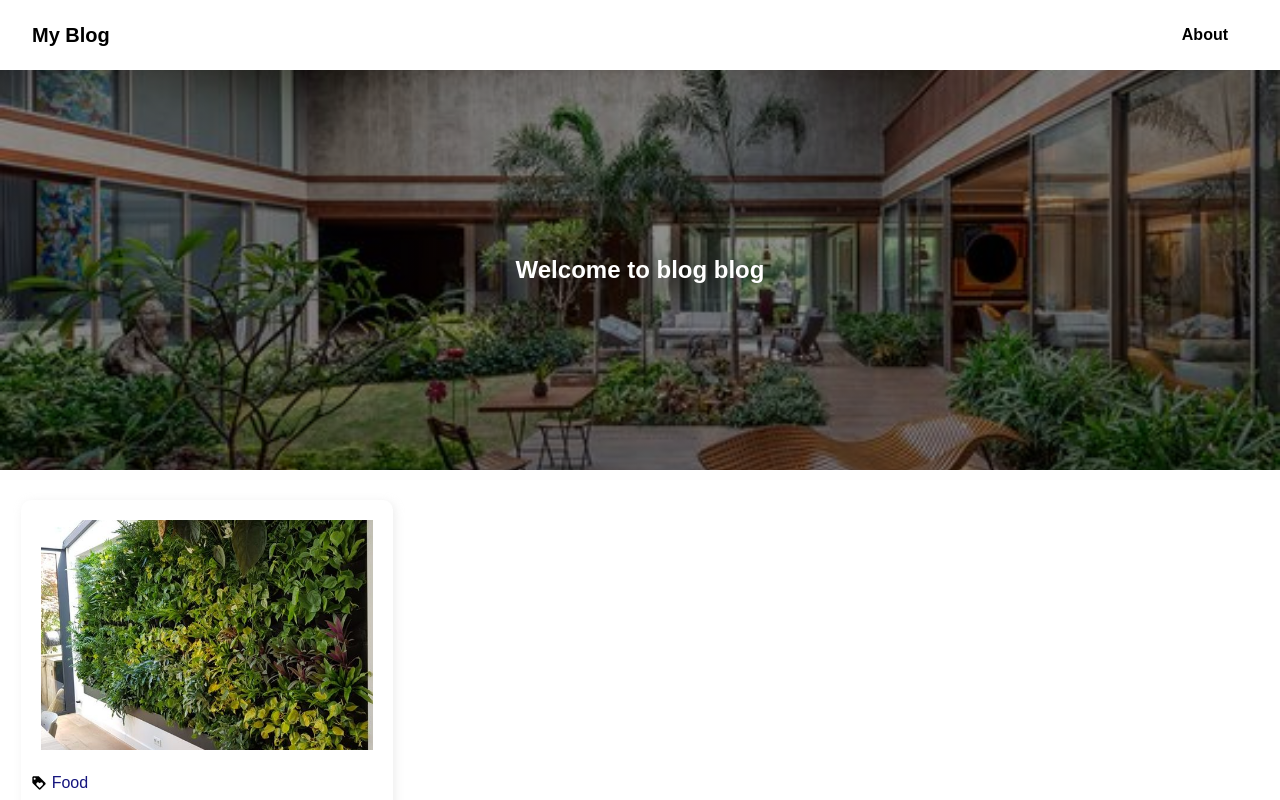
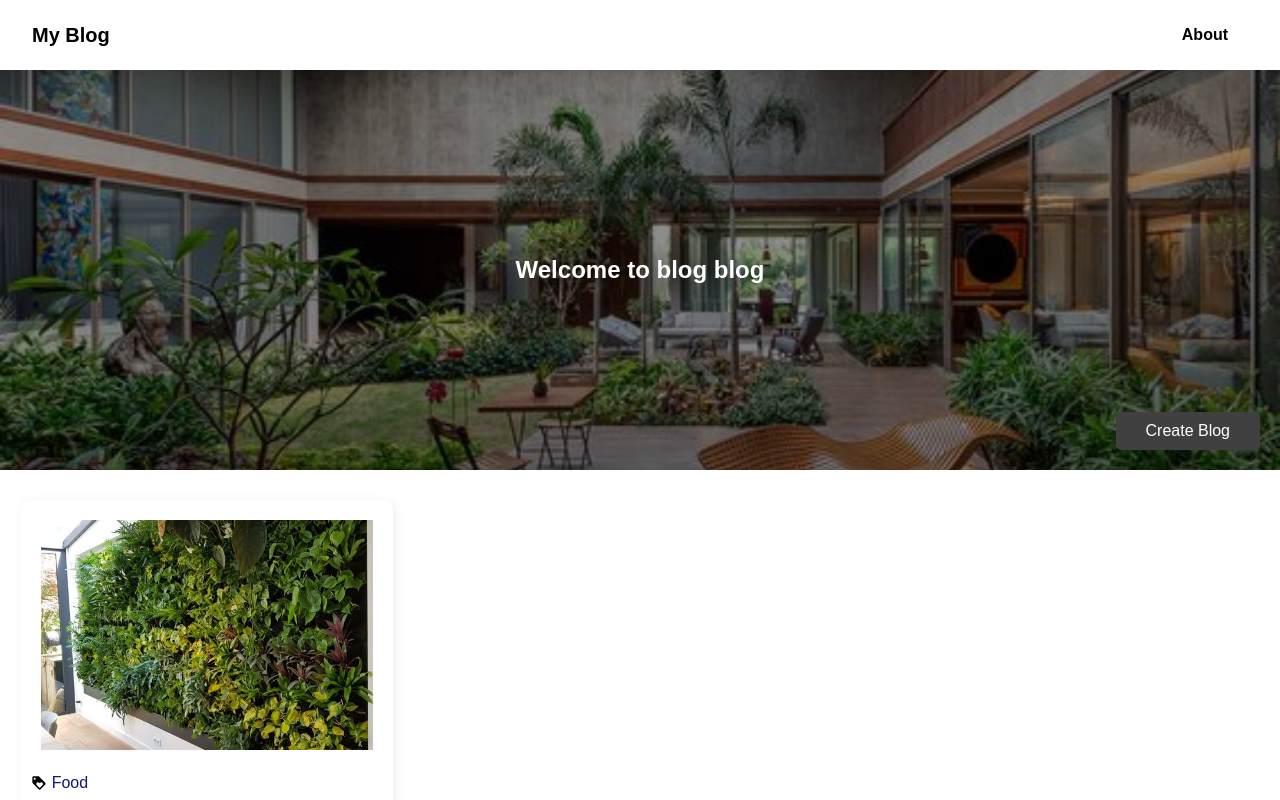
Before and after one commit to Tokonih/react-work, a React (Create React App) app: page /Blog in a window 1280 px wide. Shown: the top 800 px of the page. Built offline with nearby package versions, Linux system fonts and the light colour scheme.

Commit message:
blog dashboard

```diff
--- a/src/App.css
+++ b/src/App.css
@@ -258,6 +258,7 @@ form button {
   align-items: center;
   justify-content: center;
   color: white;
+  position: relative;
 
 }
 
@@ -369,8 +370,23 @@ color: #787878;}
   text-transform: uppercase;
 }
 
+/* create blog */
+.create-blog-link{
+  text-decoration: none;
+  padding: 10px 30px;
+  background-color: #404040;
+  border-radius: 5px;
+  position: absolute;
+  bottom: 20px;
+  right: 20px;
+  transition: 0.3s ease;
+  color: white;
+}
 
 
+.create-blog-link:hover{
+  background-color: black;
+}
 
 
 @media (max-width: 427px) {
--- a/src/App.js
+++ b/src/App.js
@@ -10,6 +10,8 @@ import "./App.css";
 import FoodDetails from "./Pages/FoodDetails";
 import Blog from "./BlogFrontend.js/Blog";
 import CreateEmp from "./Dashboard.js/createEmp";
+import BlogDashboard from "./BlogAdmin.js/BlogDashboard";
+import CreateBlog from "./BlogAdmin.js/CreateBLog";
 
 function App() {
   return (
@@ -24,7 +26,10 @@ function App() {
         <Route path="/UserInfo" element={<Userinfo />} />
         <Route path="/posts" element={<Posts />} />
         <Route path="/Blog" element={<Blog />} />
-        <Route path="/CreateEmp" element={<CreateEmp />} />
+        <Route path="/BlogDashboard" element={<BlogDashboard />} />
+        <Route path="/CreateBlog" element={<CreateBlog />} />
+
+        {/* <Route path="/CreateEmp" element={<CreateEmp />} /> */}
       </Routes>
     </BrowserRouter>
   );
--- /dev/null
+++ b/src/BlogAdmin.js/BlogDashboard.js
@@ -0,0 +1,10 @@
+function BlogDashboard() {
+    return (
+        <div>
+            {/* <BlogNav/> */}
+        </div>
+    )
+
+}
+
+export default BlogDashboard;
--- /dev/null
+++ b/src/BlogAdmin.js/CreateBLog.js
@@ -0,0 +1,9 @@
+import BlogNav from "../BlogFrontend.js/BlogNav"
+
+function CreateBlog() {
+    return (
+       <BlogNav/>
+    )
+}
+
+export default CreateBlog
--- a/src/BlogFrontend.js/Blog.js
+++ b/src/BlogFrontend.js/Blog.js
@@ -7,7 +7,8 @@ function Blog() {
     <div>
       <BlogNav />
           <BlogBanner />
-          <BlogCard/>
+          <BlogCard />
+
     </div>
   );
 }
--- a/src/BlogFrontend.js/BlogBanner.js
+++ b/src/BlogFrontend.js/BlogBanner.js
@@ -1,9 +1,15 @@
+import { Link } from "react-router-dom";
+
 function BlogBanner() {
     return (
-        <div className="blog-banner">
-
-            <h2>Welcome to blog blog</h2>
+      <div className="blog-banner">
+        <h2>Welcome to blog blog</h2>
+        <div className="create-blog">
+                <Link to="/CreateBlog " className="create-blog-link">
+                    Create Blog
+          </Link>
         </div>
-    )
+      </div>
+    );
 }
 export default BlogBanner;
```
Also changed, not shown: src/BlogAdmin.js/BlogSidebar.js (added, +11 -0 lines), src/Component/Navigation.js (+12 -0 lines).
